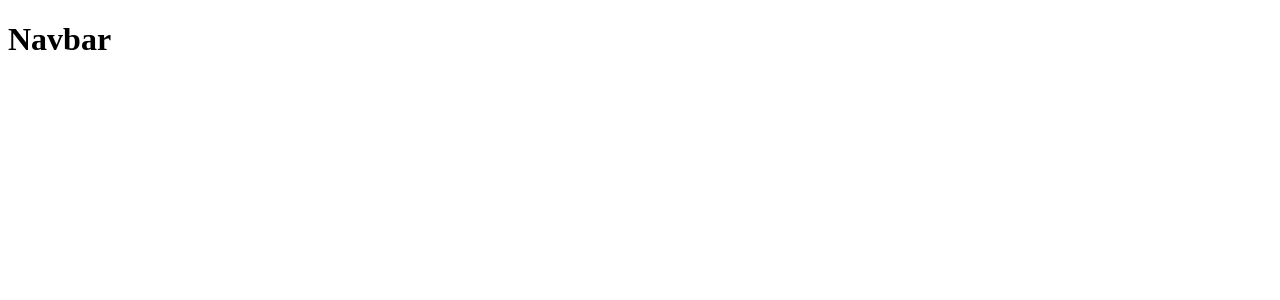
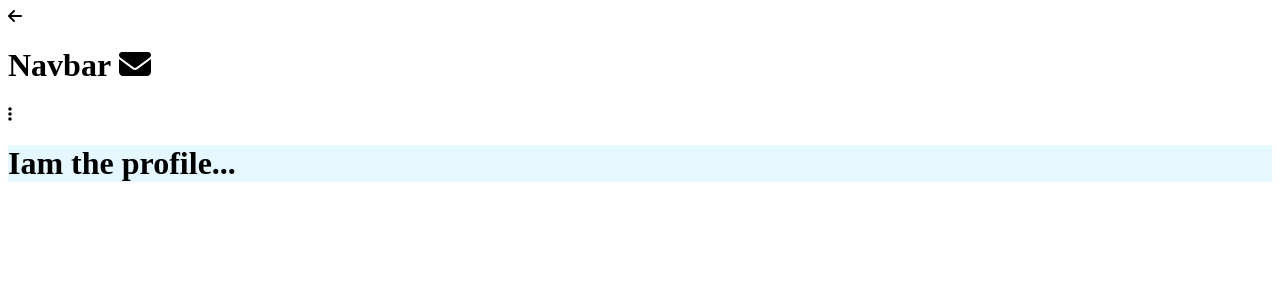
Before and after one commit to RicardoEgas/SymphonicMash, a React (Vite) app: page /profile in a window 1280 px wide. Before the commit this address had no page. Shown: the top 300 px of the page. Built offline with nearby package versions, Linux system fonts and the light colour scheme.

Commit message:
add the React FontAwesome

```diff
--- a/package.json
+++ b/package.json
@@ -10,6 +10,11 @@
     "preview": "vite preview"
   },
   "dependencies": {
+    "@fortawesome/fontawesome-svg-core": "^6.5.2",
+    "@fortawesome/free-brands-svg-icons": "^6.5.2",
+    "@fortawesome/free-regular-svg-icons": "^6.5.2",
+    "@fortawesome/free-solid-svg-icons": "^6.5.2",
+    "@fortawesome/react-fontawesome": "^0.2.0",
     "react": "^18.2.0",
     "react-dom": "^18.2.0",
     "react-router-dom": "^6.23.1"
--- a/src/App.jsx
+++ b/src/App.jsx
@@ -1,9 +1,11 @@
 import { Routes, Route } from 'react-router-dom'
 import Home from './components/Home'
+import Profile from './components/Profile'
 
 const App = () => (
   <Routes>
     <Route path="/" element={<Home/>}></Route>
+    <Route path="/profile" element={<Profile/>}></Route>
   </Routes>
 )
 
--- /dev/null
+++ b/src/assets/css/profile.module.css
@@ -0,0 +1,3 @@
+.body{
+    background: linear-gradient(#E5F7FF 100%,#ffff 0%);
+}
--- a/src/components/Navbar.jsx
+++ b/src/components/Navbar.jsx
@@ -1,7 +1,15 @@
+import { FontAwesomeIcon } from "@fortawesome/react-fontawesome";
+import { faEnvelope,faArrowLeft,faEllipsisV } from '@fortawesome/free-solid-svg-icons'
+
+
+
 const Navbar = () => {
     return (
       <div>
-        <h1> Navbar</h1>
+        <FontAwesomeIcon icon={faArrowLeft} />
+        <h1> Navbar <FontAwesomeIcon icon={faEnvelope} /></h1>
+        <FontAwesomeIcon icon={faEllipsisV} />
+
       </div>
     )
   }
--- /dev/null
+++ b/src/components/Profile.jsx
@@ -0,0 +1,11 @@
+import profileStyle from '../assets/css/profile.module.css';
+
+const Profile=()=>{
+    return(
+        <div className={profileStyle.body}>
+            <h1>Iam the profile...</h1>
+        </div>
+    );
+};
+
+export default Profile;
```
Also changed, not shown: 1 other file (tests, documents, lock files or other folders).
